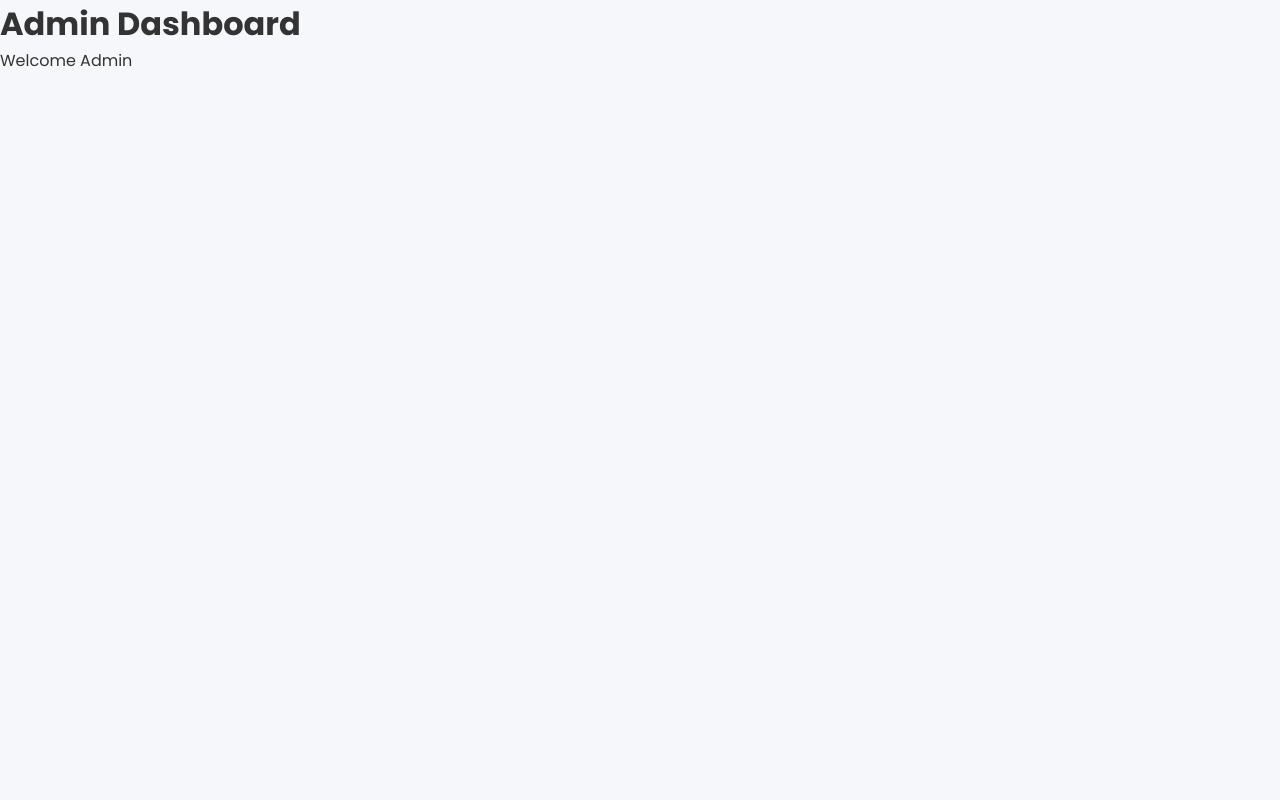
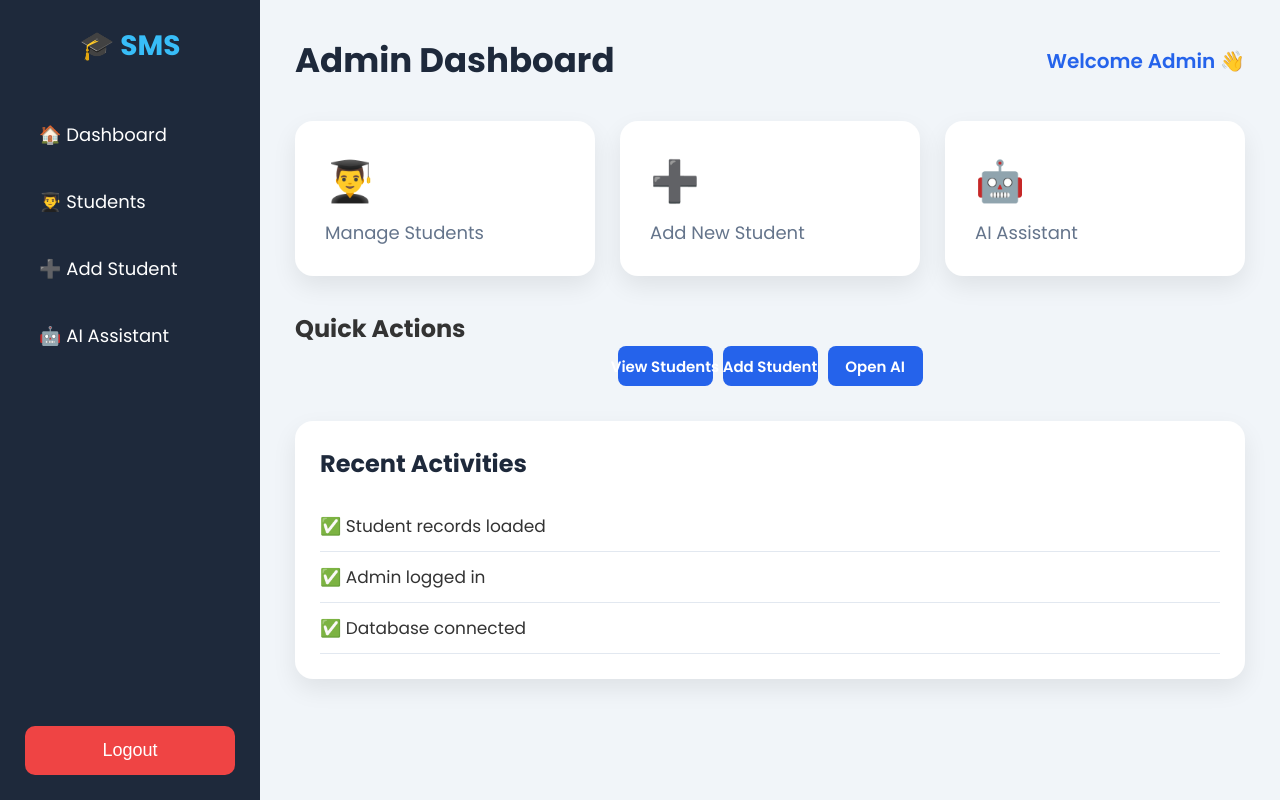
Before and after one commit to Vrinda096/student-management-system, a React (Vite) app in the folder frontend/: page /admin in a window 1280 px wide. Built offline with nearby package versions, Linux system fonts and the light colour scheme; sample sign-in values are in the browser's storage.

Commit message:
Created admin dashboard

```diff
--- a/frontend/src/pages/AdminDashboard.jsx
+++ b/frontend/src/pages/AdminDashboard.jsx
@@ -1,17 +1,119 @@
-function AdminDashboard(){
+import { Link, useNavigate } from "react-router-dom";
+import "../styles/Dashboard.css";
 
-return(
+function AdminDashboard() {
 
-<div>
+  const navigate = useNavigate();
 
-<h1>Admin Dashboard</h1>
+  const logout = () => {
+    localStorage.clear();
+    navigate("/login");
+  };
 
-<p>Welcome Admin</p>
+  return (
+    <div className="dashboard">
 
-</div>
+      {/* Sidebar */}
+      <div className="sidebar">
 
-)
+        <div className="logo">
+          <h2>🎓 SMS</h2>
+        </div>
 
+        <Link to="/admin">🏠 Dashboard</Link>
+
+        <Link to="/students">👨‍🎓 Students</Link>
+
+        <Link to="/add-student">➕ Add Student</Link>
+
+        <Link to="/ai">🤖 AI Assistant</Link>
+
+        <button className="logout-btn" onClick={logout}>
+          Logout
+        </button>
+
+      </div>
+
+      {/* Main */}
+      <div className="main">
+
+        <div className="navbar">
+
+          <h1>Admin Dashboard</h1>
+
+          <div className="user">
+            Welcome Admin 👋
+          </div>
+
+        </div>
+
+        {/* Cards */}
+
+        <div className="cards">
+
+          <div className="card">
+            <h2>👨‍🎓</h2>
+            <p>Manage Students</p>
+          </div>
+
+          <div className="card">
+            <h2>➕</h2>
+            <p>Add New Student</p>
+          </div>
+
+          <div className="card">
+            <h2>🤖</h2>
+            <p>AI Assistant</p>
+          </div>
+
+        </div>
+
+        {/* Quick Actions */}
+
+        <div className="quick-actions">
+
+          <h2>Quick Actions</h2>
+
+          <div className="action-buttons">
+
+            <Link className="action-btn" to="/students">
+              View Students
+            </Link>
+
+            <Link className="action-btn" to="/add-student">
+              Add Student
+            </Link>
+
+            <Link className="action-btn" to="/ai">
+              Open AI
+            </Link>
+
+          </div>
+
+        </div>
+
+        {/* Activity */}
+
+        <div className="activity">
+
+          <h2>Recent Activities</h2>
+
+          <ul>
+
+            <li>✅ Student records loaded</li>
+
+            <li>✅ Admin logged in</li>
+
+            <li>✅ Database connected</li>
+
+          </ul>
+
+        </div>
+
+      </div>
+
+    </div>
+  );
 }
 
 export default AdminDashboard;
--- a/frontend/src/pages/Login.jsx
+++ b/frontend/src/pages/Login.jsx
@@ -30,7 +30,7 @@ function Login() {
             console.log("Token:", response.data.token);
 
             localStorage.setItem("token", response.data.token);
-            localStorage.setItem("role", response.data.role);
+            localStorage.setItem("role", response.data.user.role);
             localStorage.setItem("user", JSON.stringify(response.data.user));
 
 
@@ -42,13 +42,11 @@ function Login() {
 
             toast.success(response.data.message);
 
-            if (response.data.role === "admin") {
-                navigate("/admin");
-            }
-            else {
-                navigate("/student");
-            }
-
+            if (response.data.user.role === "admin") {
+    navigate("/admin");
+} else {
+    navigate("/student");
+}
 
 
         } catch (error) {
```
